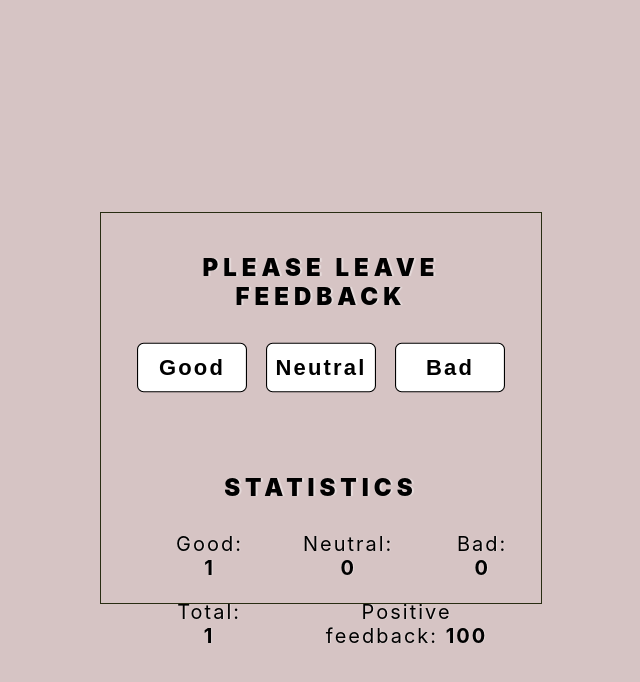
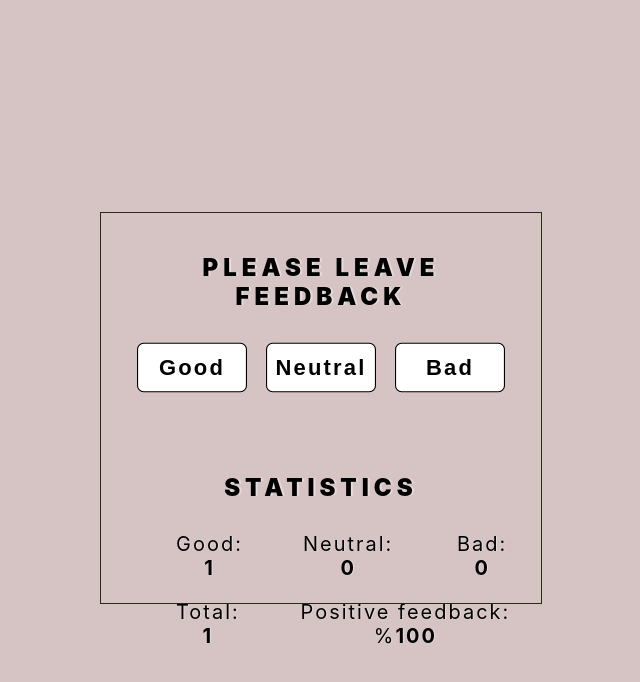
Before and after one commit to IlliaKomissarov/goit-react-hw-02-feedback, a React (Create React App) app: page / in a window 1280 px wide. Both pictures are taken after a click on the button "Good". Shown: the top 682 px of the page, without its empty margins (327-967 px from the left). Built offline with nearby package versions, Linux system fonts and the light colour scheme.

Commit message:
Update Statistics.jsx

```diff
--- a/src/components/Statistics/Statistics.jsx
+++ b/src/components/Statistics/Statistics.jsx
@@ -31,7 +31,7 @@ export const Statistics = ({ good, neutral, bad, total, positivePercentage }) =>
         </List>
         <List>
             <Item>Total: <Value>{total}</Value></Item>
-            <Item>Positive feedback:{' '} <Value>{positivePercentage}</Value></Item>
+            <Item>Positive feedback:{' '} %<Value>{positivePercentage}</Value></Item>
         </List>
     </>
 );
```
